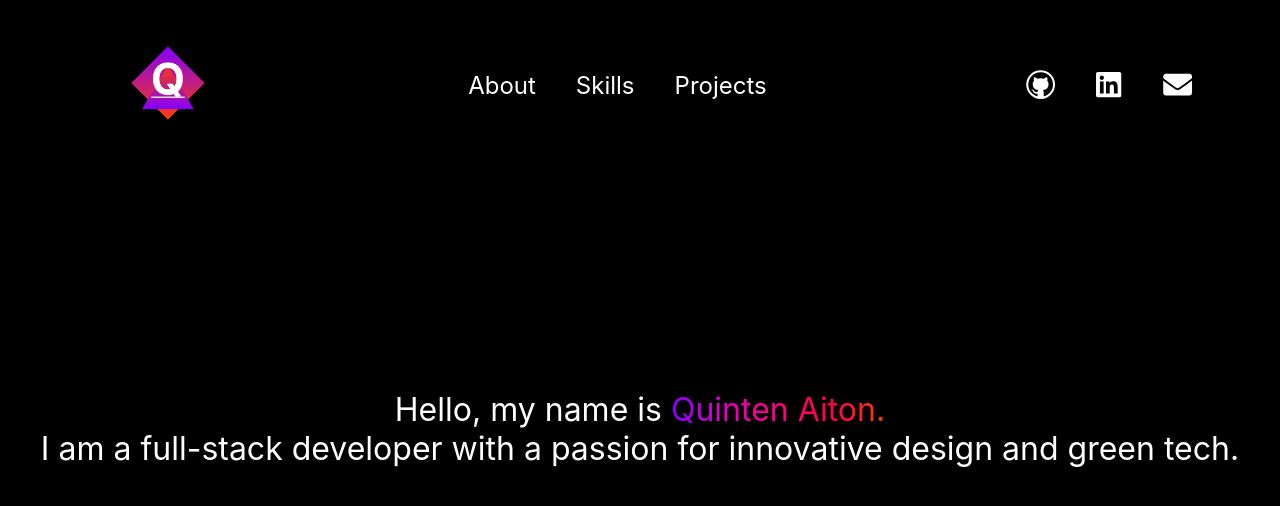
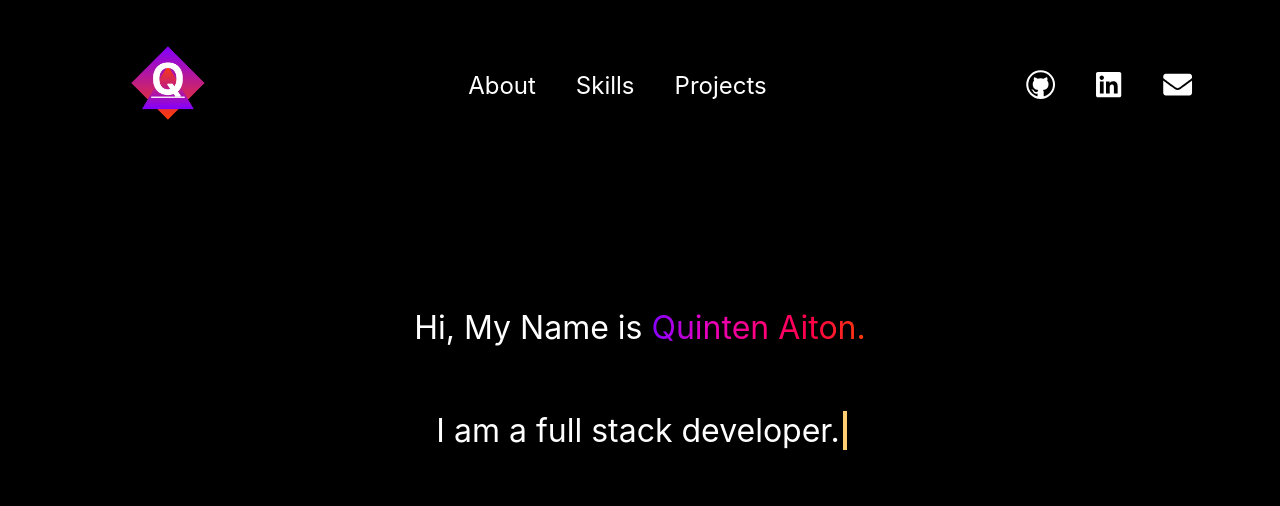
Before and after one commit to QuinAiton/PersonalPortfolio, a Next.js app: page / in a window 1280 px wide. Shown: the top 506 px of the page. Built offline with nearby package versions, Linux system fonts and the light colour scheme.

Commit message:
Fixes Typewriter Effect For MultiLines

```diff
--- a/components/Header.js
+++ b/components/Header.js
@@ -1,13 +1,16 @@
-import React from 'react';
+import React, { useEffect } from 'react';
 import HeaderStyles from '../styles/Header.module.scss';
 const Header = () => {
   return (
     <div className={HeaderStyles.container}>
-      <p className={HeaderStyles.content}>
-        Hello, my name is <span>Quinten Aiton.</span> <br />I am a full-stack
-        developer with a passion for innovative design and green tech.
-      </p>
-      {}
+      <div className={HeaderStyles.typing}>
+        <p>
+          Hi, My Name is <span>Quinten Aiton.</span>
+        </p>
+        <p>I am a full stack developer.</p>
+        <p>I Like Creating things for the Web and green tech.</p>
+      </div>
+      <div className={HeaderStyles.arrow}></div>
     </div>
   );
 };
--- a/styles/Header.module.scss
+++ b/styles/Header.module.scss
@@ -1,18 +1,17 @@
 .container {
-  min-height: 100vh;
-  padding-top: 30vh;
+  min-height: 70vh;
   display: flex;
   justify-content: center;
-  align-items: flex-start;
+  flex-direction: column;
+  align-items: center;
   text-align: center;
-  .content {
+
+  .typing {
+    display: flex;
+    flex-direction: column;
+    align-items: center;
+    width: auto;
     font-size: 2em;
-    color: white;
-    overflow: hidden;
-    white-space: nowrap; /* Keeps the content on a single line */
-    margin: 0 auto; /* Gives that scrolling effect as the typing happens */
-    animation: typing 3.5s steps(60, end), blink-caret 0.75s step-end infinite;
-  }
     span {
       background-image: linear-gradient(
         to right,
@@ -27,26 +26,85 @@
       span:hover {
         transition: all 600ms cubic-bezier(0, 0.94, 0.8, 1);
       }
+    }
 
-    /* The typing effect */
-    @keyframes typing {
-      from {
-        width: 0;
+    p {
+      margin: 10 auto;
+      width: 100%;
+      border-right: 0.15em solid rgb(255, 255, 254);
+      white-space: nowrap;
+      overflow: hidden;
     }
-      to {
-        width: 60%;
+
+    p:nth-child(1) {
+      -webkit-animation: type 2s steps(40, end);
+      animation: type 3.5s steps(40, end);
+      -webkit-animation-fill-mode: forwards;
+      animation-fill-mode: forwards;
+    }
+
+    p:nth-child(2) {
+      opacity: 0;
+      -webkit-animation: type 2s steps(40, end);
+      animation: type 3.5s steps(40, end);
+      -webkit-animation-delay: 3.5s;
+      animation-delay: 3.5s;
+      -webkit-animation-fill-mode: forwards;
+      animation-fill-mode: forwards;
+    }
+
+    p:nth-child(3) {
+      opacity: 0;
+      -webkit-animation: type 5s steps(40, end);
+      animation: type 3.5s steps(40, end);
+      -webkit-animation-delay: 7s;
+      animation-delay: 7s;
+      -webkit-animation-fill-mode: forwards;
+      animation-fill-mode: forwards;
+    }
   }
 }
 
-    /* The typewriter cursor effect */
-    @keyframes blink-caret {
-      from,
-      to {
+// Typing animation Keyframes
+@keyframes type {
+  0% {
+    width: 0;
+  }
+  1% {
+    opacity: 1;
+  }
+  99.9% {
+    border-right: 0.15em solid orange;
+  }
+  100% {
+    opacity: 1;
+    border: none;
+  }
+}
+
+@-webkit-keyframes type {
+  0% {
+    width: 0;
+  }
+  1% {
+    opacity: 1;
+  }
+  99.9% {
+    border-right: 0.15em solid orange;
+  }
+  100% {
+    opacity: 1;
+    border: none;
+  }
+}
+
+@keyframes blink {
+  50% {
     border-color: transparent;
   }
-      20% {
-        border-color: rgb(255, 255, 255);
+}
+@-webkit-keyframes blink {
+  50% {
+    border-color: tranparent;
   }
 }
-  }
-}
--- a/styles/globals.scss
+++ b/styles/globals.scss
@@ -1,6 +1,7 @@
 html,
 body {
-  background-color: black;
+  background-color: #000;
+  color: #fff;
   height: 100vh;
   width: 100vw;
   padding: 0;
```
Lines whose indentation alone changed are shown as unchanged.
